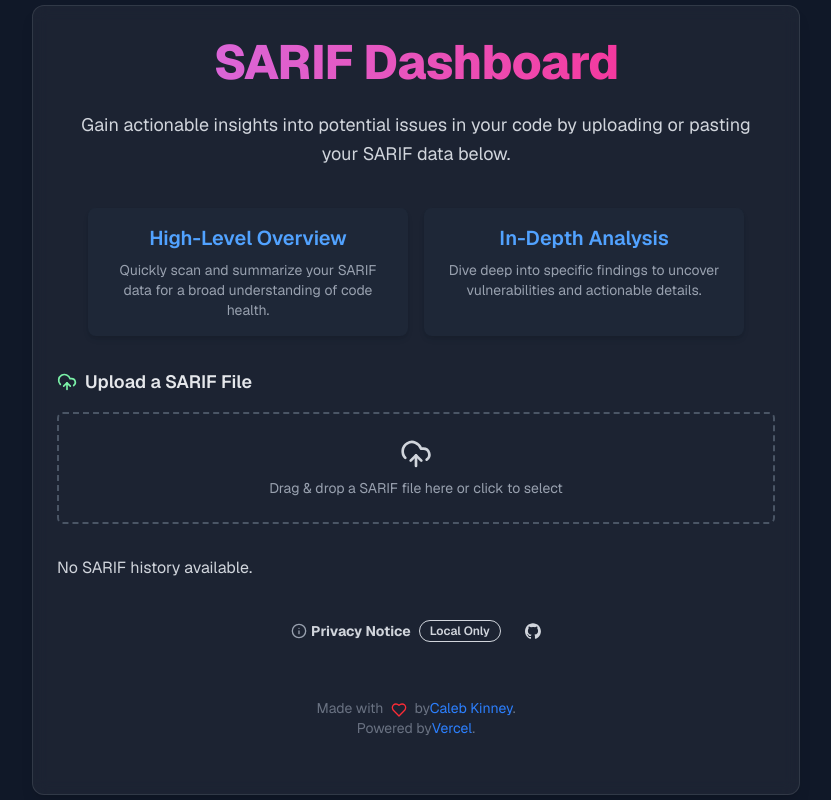
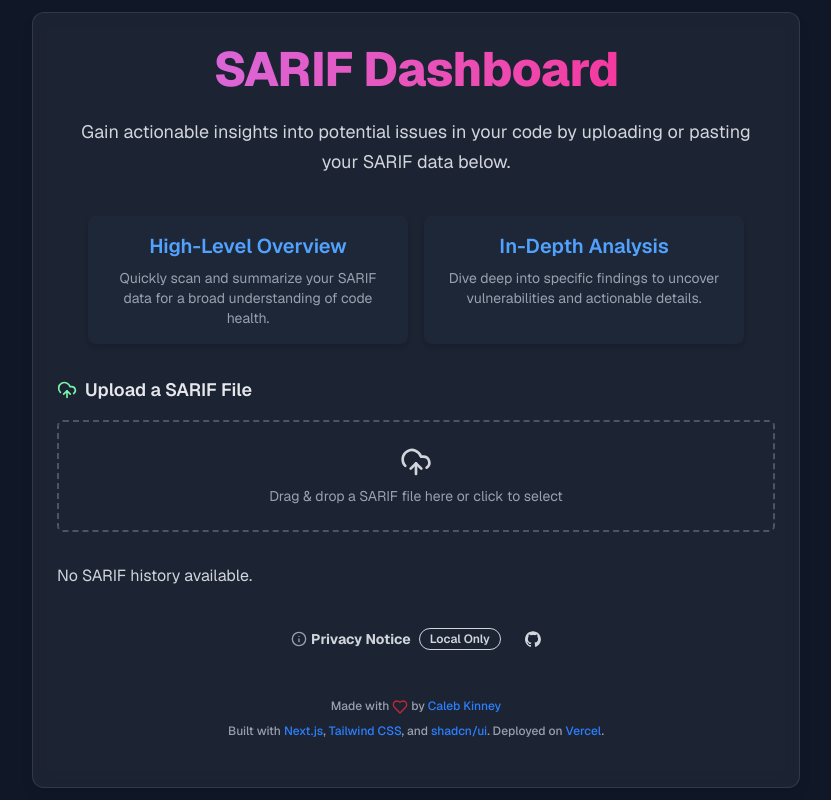
Before and after one commit to TypeError/sarif-dashboard, a Next.js app: page / in a window 1280 px wide. Shown: the whole page, without its empty margins (224-1055 px from the left). Built offline with nearby package versions, Linux system fonts and the light colour scheme.

Commit message:
update footer

```diff
--- a/src/components/Footer.tsx
+++ b/src/components/Footer.tsx
@@ -3,32 +3,67 @@ import { Heart } from "lucide-react";
 
 export default function Footer() {
   return (
-    <footer className="text-center py-6 text-sm text-gray-500">
-      <p>
-        Made with <Heart className="inline-block w-4 h-4 text-red-500 mx-1" />{" "}
-        by
+    <footer className="mt-6 py-4 text-center text-sm text-gray-500 transition-colors duration-200 dark:text-gray-400">
+      <div className="container mx-auto px-4">
+        {/* First line: "Made with ❤️ by Caleb Kinney" */}
+        <p className="text-gray-400 text-xs font-medium">
+          Made with{" "}
+          <Heart
+            className="inline-block h-4 w-4 text-red-500 animate-pulse"
+            aria-label="heart icon"
+          />{" "}
+          by{" "}
           <a
             href="https://github.com/cak"
             target="_blank"
             rel="noopener noreferrer"
-          className="text-blue-500 hover:underline"
+            className="text-blue-500 dark:text-blue-400 hover:underline"
           >
             Caleb Kinney
           </a>
-        .
         </p>
-      <p>
-        Powered by
+
+        {/* Technologies Section */}
+        <p className="mt-2 text-gray-400 text-xs font-medium">
+          Built with{" "}
+          <a
+            href="https://nextjs.org"
+            target="_blank"
+            rel="noopener noreferrer"
+            className="text-blue-500 dark:text-blue-400 hover:underline"
+          >
+            Next.js
+          </a>
+          ,{" "}
+          <a
+            href="https://tailwindcss.com"
+            target="_blank"
+            rel="noopener noreferrer"
+            className="text-blue-500 dark:text-blue-400 hover:underline"
+          >
+            Tailwind CSS
+          </a>
+          , and{" "}
+          <a
+            href="https://ui.shadcn.com/"
+            target="_blank"
+            rel="noopener noreferrer"
+            className="text-blue-500 dark:text-blue-400 hover:underline"
+          >
+            shadcn/ui
+          </a>
+          . Deployed on{" "}
           <a
             href="https://vercel.com"
             target="_blank"
             rel="noopener noreferrer"
-          className="text-blue-500 hover:underline"
+            className="text-blue-500 dark:text-blue-400 hover:underline"
           >
             Vercel
           </a>
           .
         </p>
+      </div>
     </footer>
   );
 }
```
Lines whose indentation alone changed are shown as unchanged.
